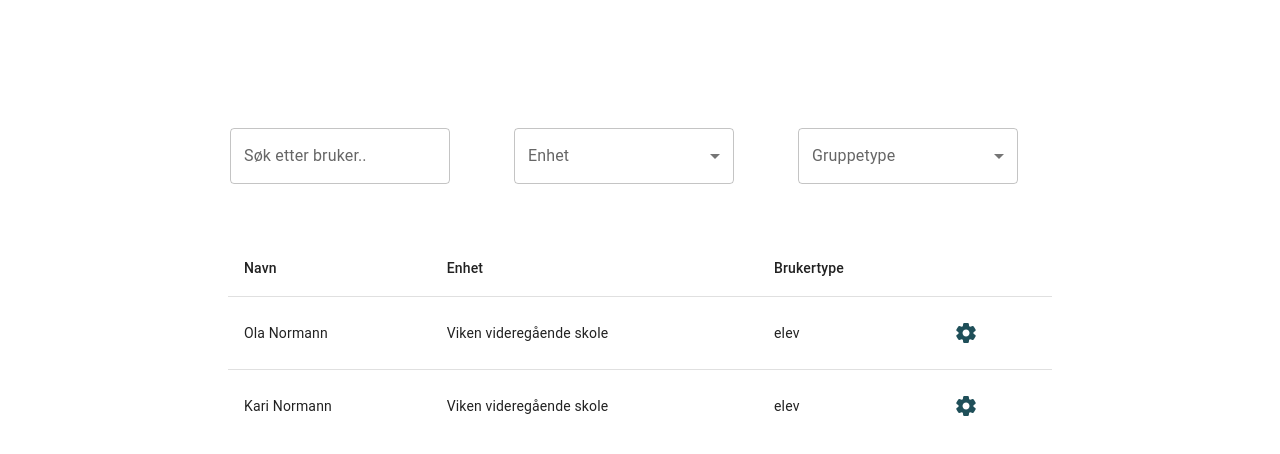
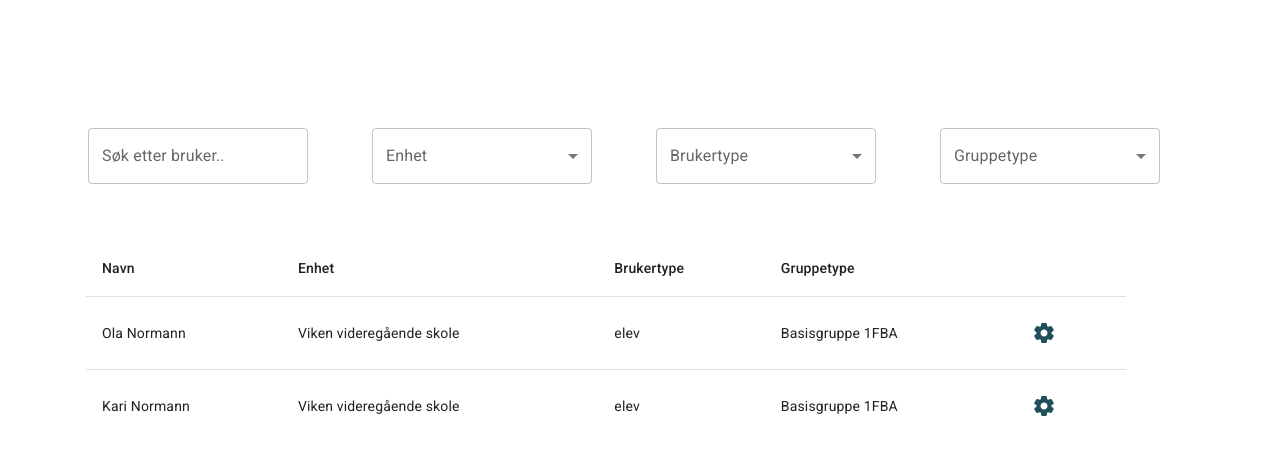
Before and after one commit to FINTLabs/fint-kontroll-user-pod, a React (Create React App) app: page / in a window 1280 px wide. Shown: the top 454 px of the page. Built offline with nearby package versions, Linux system fonts and the light colour scheme.

Commit message:
Added fonts to index.html and dropdown for grouptype

```diff
--- a/public/index.html
+++ b/public/index.html
@@ -15,6 +15,7 @@
       user's mobile device or desktop. See https://developers.google.com/web/fundamentals/web-app-manifest/
     -->
     <link rel="manifest" href="%PUBLIC_URL%/manifest.json" />
+    <link rel="stylesheet" href="https://fonts.googleapis.com/css?family=Roboto:300,400,500,700&display=swap" />
     <!--
       Notice the use of %PUBLIC_URL% in the tags above.
       It will be replaced with the URL of the `public` folder during the build.
--- /dev/null
+++ b/src/features/users/FilterTypeUser.tsx
@@ -0,0 +1,29 @@
+import * as React from 'react';
+import {FormControl, InputLabel, MenuItem, Select, Theme} from "@mui/material";
+
+export default function FilterGroupUser() {
+
+    function handleChange() {
+    }
+
+    let type;
+    return (
+        <FormControl style={{minWidth: 220}} sx={{mx: '2rem'}}>
+            <InputLabel
+                id="demo-simple-select-label"
+            >
+                Brukertype
+            </InputLabel>
+            <Select
+                labelId="demo-simple-select-label"
+                id="demo-simple-select-autowidth"
+                value={type}
+                label="Brukertype"
+                onChange={handleChange}
+            >
+                <MenuItem value={1}>Elev</MenuItem>
+                <MenuItem value={2}>Ansatt</MenuItem>
+            </Select>
+        </FormControl>
+    );
+}
--- a/src/features/users/FindUserContainer.tsx
+++ b/src/features/users/FindUserContainer.tsx
@@ -3,6 +3,7 @@ import SearchFieldUser from "./SearchFieldUsers";
 import {createStyles, makeStyles} from "@mui/styles";
 import FilterUnitUser from "./FilterUnitUser";
 import FilterGroupUser from "./FilterGroupUser";
+import FilterTypeUser from "./FilterTypeUser";
 import UserTable from "./UserTable";
 
 const useStyles = makeStyles((theme: Theme) =>
@@ -31,6 +32,7 @@ function FindUserContainer() {
                 <Box className={classes.filters} my={6}>
                     <SearchFieldUser/>
                     <FilterUnitUser/>
+                    <FilterTypeUser/>
                     <FilterGroupUser/>
                 </Box>
                 <Box>
--- a/src/features/users/UserTable.tsx
+++ b/src/features/users/UserTable.tsx
@@ -23,16 +23,17 @@ function createData(
     name: string,
     unit: string,
     type: string,
+    group: string,
 ) {
-    return {name, unit, type};
+    return {name, unit, type, group};
 }
 
 const rows = [
-    createData('id', 'Ola Normann', 'Viken videregående skole', 'elev'),
-    createData('id', 'Kari Normann', 'Viken videregående skole', 'elev'),
+    createData('id', 'Ola Normann', 'Viken videregående skole', 'elev', 'Basisgruppe 1FBA'),
+    createData('id', 'Kari Normann', 'Viken videregående skole', 'elev', 'Basisgruppe 1FBA'),
 ];
 
-export default function UserTable() {
+export default function BasicTable() {
     const classes = useStyles();
     return (
         <Box sx={{p: 1}}>
@@ -43,6 +44,7 @@ export default function UserTable() {
                             <TableCell align="left">Navn</TableCell>
                             <TableCell align="left">Enhet</TableCell>
                             <TableCell align="left">Brukertype</TableCell>
+                            <TableCell align="left">Gruppetype</TableCell>
                             <TableCell align="left"></TableCell>
                         </TableRow>
                     </TableHead>
@@ -57,6 +59,7 @@ export default function UserTable() {
                                 </TableCell>
                                 <TableCell align="left">{row.unit}</TableCell>
                                 <TableCell align="left">{row.type}</TableCell>
+                                <TableCell align="left">{row.group}</TableCell>
                                 <TableCell align="left">
                                     <IconButton aria-label="settings"
                                                 component={Link} to="/info"
```
